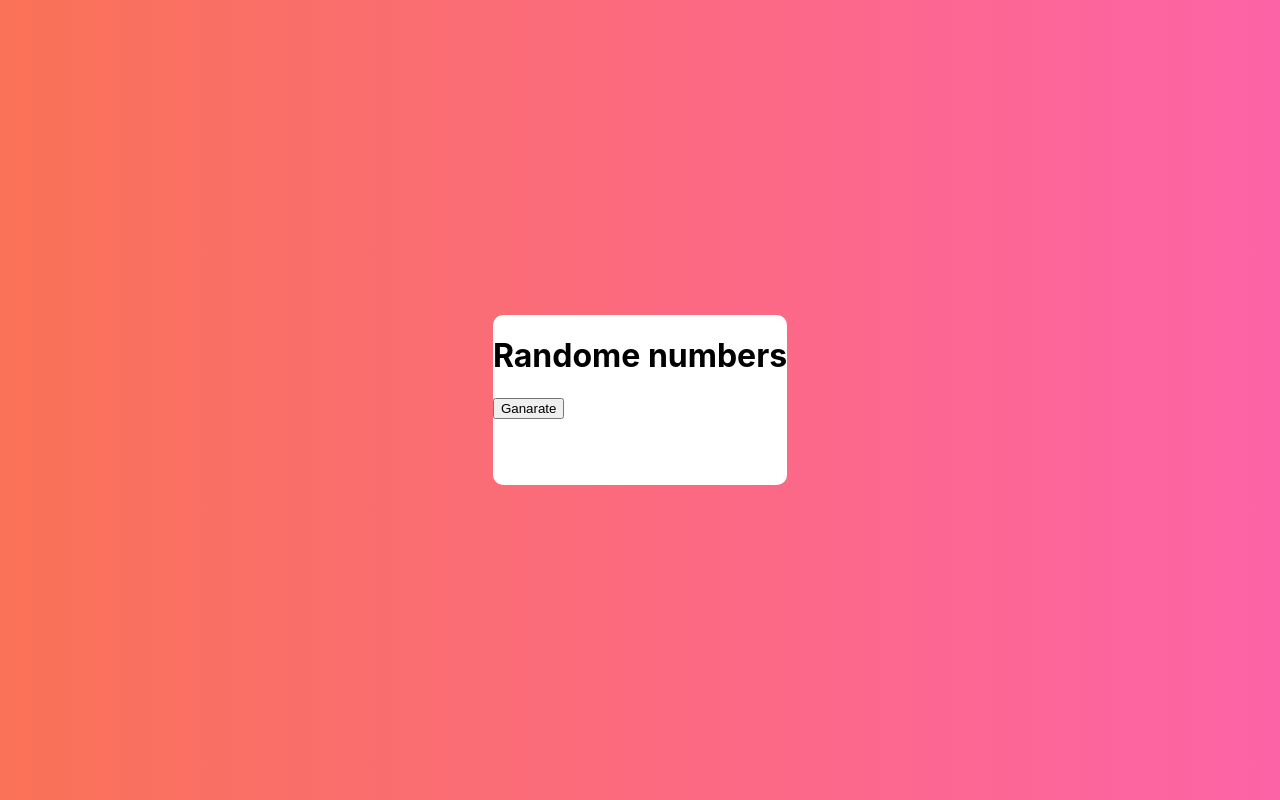
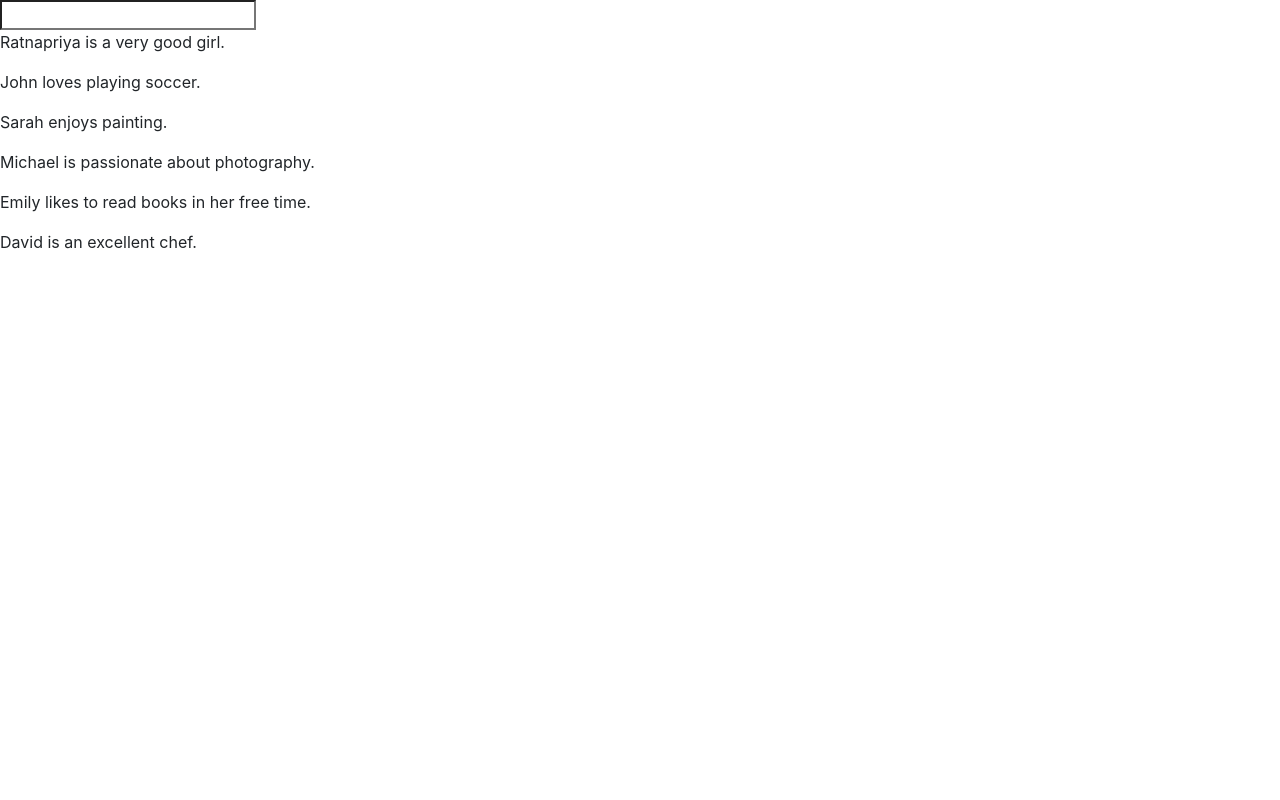
Before and after one commit to ratnapriya2002/socialbuttons, a React (Create React App) app: page / in a window 1280 px wide. Built offline with nearby package versions, Linux system fonts and the light colour scheme.

Commit message:
GoogleSuggitions

```diff
--- a/public/index.html
+++ b/public/index.html
@@ -10,6 +10,12 @@
       content="Web site created using create-react-app"
     />
     <link rel="apple-touch-icon" href="%PUBLIC_URL%/logo192.png" />
+
+      <link rel="stylesheet" href="https://stackpath.bootstrapcdn.com/bootstrap/4.5.2/css/bootstrap.min.css" integrity="sha384-JcKb8q3iqJ61gNV9KGb8thSsNjpSL0n8PARn9HuZOnIxN0hoP+VmmDGMN5t9UJ0Z" crossorigin="anonymous">
+      <script src="https://code.jquery.com/jquery-3.5.1.slim.min.js" integrity="sha384-DfXdz2htPH0lsSSs5nCTpuj/zy4C+OGpamoFVy38MVBnE+IbbVYUew+OrCXaRkfj" crossorigin="anonymous"></script>
+      <script src="https://cdn.jsdelivr.net/npm/popper.js@1.16.1/dist/umd/popper.min.js" integrity="sha384-9/reFTGAW83EW2RDu2S0VKaIzap3H66lZH81PoYlFhbGU+6BZp6G7niu735Sk7lN" crossorigin="anonymous"></script>
+      <script src="https://stackpath.bootstrapcdn.com/bootstrap/4.5.2/js/bootstrap.min.js" integrity="sha384-B4gt1jrGC7Jh4AgTPSdUtOBvfO8shuf57BaghqFfPlYxofvL8/KUEfYiJOMMV+rV" crossorigin="anonymous"></script>
+
     <!--
       manifest.json provides metadata used when your web app is installed on a
       user's mobile device or desktop. See https://developers.google.com/web/fundamentals/web-app-manifest/
--- a/src/App.js
+++ b/src/App.js
@@ -1,4 +1,4 @@
 import React from "react";
-import RandomeNumberGanarator from "./components/randomenumber";
-const App = () =><RandomeNumberGanarator/>
+import GoogleSuggitions from "./components/googlesuggitions";
+const App = () =><GoogleSuggitions />
 export default App
--- /dev/null
+++ b/src/components/googlesuggitions/index.css
@@ -0,0 +1,33 @@
+
+.bg-container {
+  background-color: gray;
+  background-size: cover;
+  min-height: 100vh;
+}
+.button{
+  background-color: #382f5a;
+  color: #d4d2db;
+  font-family: 'Roboto';
+  font-size: 16px;
+  font-weight: 500;
+  width: 10%;
+  border-radius: 4px;
+  border: 1px solid #c4c4c4;
+  padding-top: 4px;
+  padding-bottom: 4px;
+  cursor: pointer;
+  outline: none;
+  margin-left: 200px;
+}
+
+@media screen and (min-width: 768px) {
+  .denomination-button {
+    font-size: 24px;
+  }
+}
+.heading{
+  font-size: 25px;
+  font-family: "roboto";
+  justify-content: center;
+  margin-left: 690px;
+}
--- /dev/null
+++ b/src/components/googlesuggitions/index.js
@@ -0,0 +1,35 @@
+import React from "react";
+import { useState } from "react";
+import "./index.css";
+import activities from "./todos.js";
+
+const GoogleSuggitions = () => {
+  const [filterSuggitions, setFilterSuggitions] = useState("");
+
+  const changeSuggitions = (e) => {
+    setFilterSuggitions(e.target.value);
+  };
+
+  const filteredActivities = activities.filter((activity) =>
+    activity.sentence.toLowerCase().includes(filterSuggitions.toLowerCase())
+  );
+
+  return (
+    <>
+      <div>
+        {/* <h1>{{filterSuggitions}}</h1> */}
+        <input type="search" onChange={changeSuggitions} />
+      </div>
+
+      <div>
+        {filteredActivities.map((activity) => (
+          <div key={activity.id}>
+            <p>{activity.sentence}</p>
+          </div>
+        ))}
+      </div>
+    </>
+  );
+};
+
+export default GoogleSuggitions;
--- /dev/null
+++ b/src/components/googlesuggitions/todos.js
@@ -0,0 +1,28 @@
+const activities = [
+  {
+    id: 1,
+    sentence: "Ratnapriya is a very good girl."
+  },
+  {
+    id: 2,
+    sentence: "John loves playing soccer." ,
+    button :"deleate"
+  },
+  {
+    id: 3,
+    sentence: "Sarah enjoys painting."
+  },
+  {
+    id: 4,
+    sentence: "Michael is passionate about photography."
+  },
+  {
+    id: 5,
+    sentence: "Emily likes to read books in her free time."
+  },
+  {
+    id: 6,
+    sentence: "David is an excellent chef."
+  }
+];
+export default activities
--- a/src/components/randomenumber/index.css
+++ /dev/null
@@ -1,30 +0,0 @@
-/* Write your CSS here */
-.app-container {
-  display: flex;
-  flex-direction: column;
-  justify-content: center;
-  align-items: center;
-  height: 100vh;
-  background-image: linear-gradient(to right, #fa7257, #fc63a7);
-}
-.button {
-  padding: 12px 24px;
-  font-size: 16px;
-  font-weight: bold;
-  border: none;
-  border-radius: 8px;
-  background-color: #4caf50;
-  color: #ffffff;
-  cursor: pointer;
-  transition: background-color 0.3s;
-}
-
-.button:hover {
-  background-color: #45a049;
-}
-.randomenumbercontainer{
-  background-color: white;
-  min-height: 170px;
-  min-width: 120px;
-  border-radius: 10px;
-}
--- a/src/components/randomenumber/index.js
+++ /dev/null
@@ -1,22 +0,0 @@
-import React from "react";
-import { useState } from "react";
-import "./index.css"
-const RandomeNumberGanarator =()=> {
-  const [Randome,setRandome] = useState()
-  const Generator = () => {
-    const randomNum = Math.floor(Math.random() * 100) + 1; // Generate a random number between 1 and 100
-    setRandome(randomNum);
-  };
-  return(
-    <>
-    <div className="app-container">
-     <div className="randomenumbercontainer">
-    <h1 className="heading"> Randome numbers</h1>
-     <p>{Randome}</p>
-     <button onClick={Generator}>Ganarate</button>
-     </div>
-    </div>
-    </>
-  )
-}
-export default RandomeNumberGanarator
```
